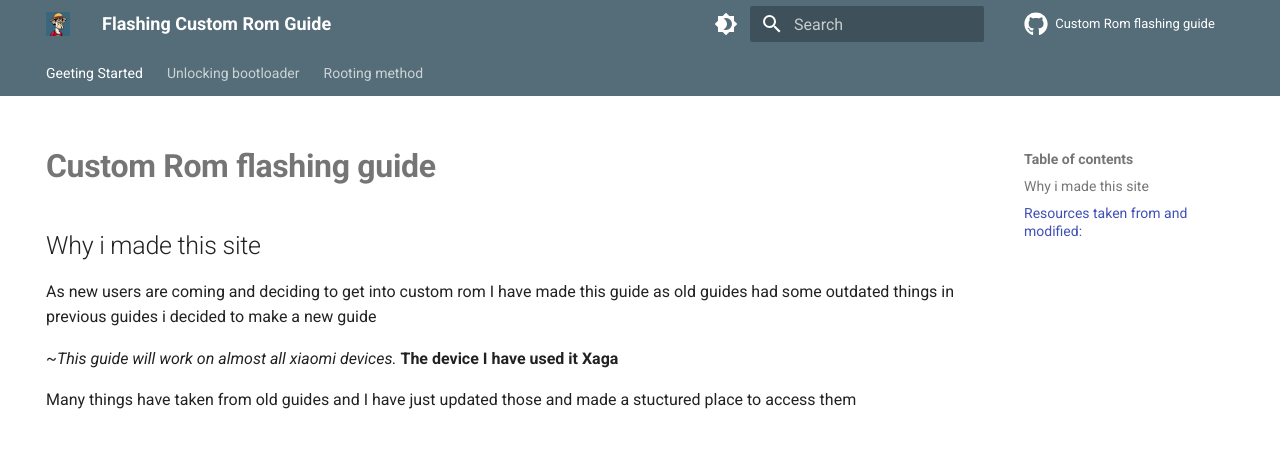
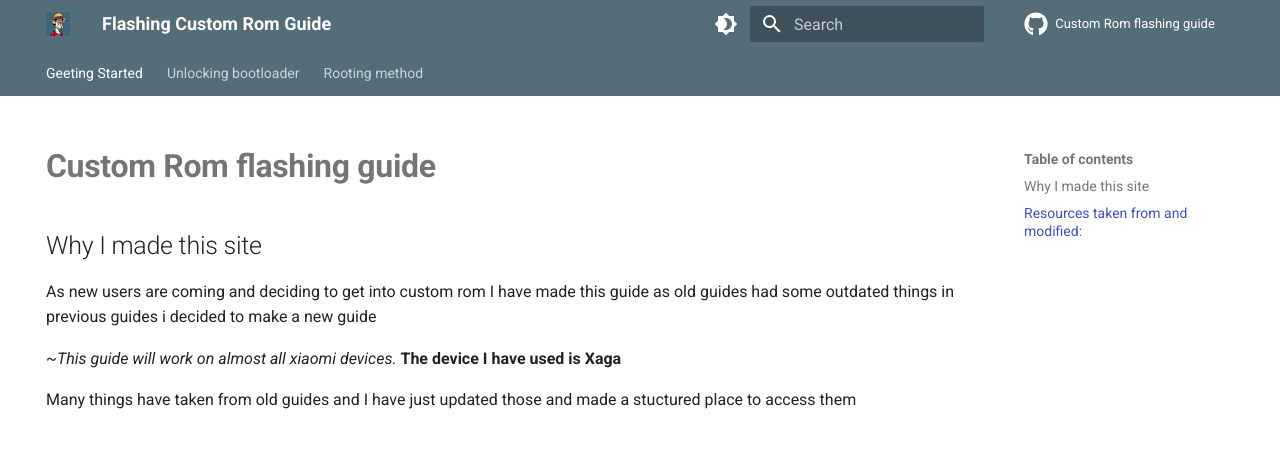
Before and after one commit to Angxddeep/Custom-Rom-flashing-guide, an MkDocs documentation site: the page built from docs/Index.md, in a window 1280 px wide. Shown: the top 457 px of the page. Built offline with MkDocs 1.6.1 and Material for MkDocs 9.7.7, drawn with Linux system fonts in a browser that asks for light colours; comment, search, counter and statistics services are not loaded.

Commit message:
Grammatical mistakes corrected

```diff
--- a/docs/Index.md
+++ b/docs/Index.md
@@ -4,10 +4,10 @@ hide:
 ---
 
 # **Custom Rom flashing guide**
-## Why i made this site
+## Why I made this site
 As new users are coming and deciding to get into custom rom I have made this guide as old guides had some outdated things in previous guides i decided to make a new guide
 
-~*This guide will work on almost all xiaomi devices.* **The device I have used it Xaga**
+~*This guide will work on almost all xiaomi devices.* **The device I have used is Xaga**
 
 Many things have taken from old guides and I have just updated those and made a stuctured place to access them
 
```
Also changed, not shown: docs/Unlocking bootloader.md (+1 -0 lines).
